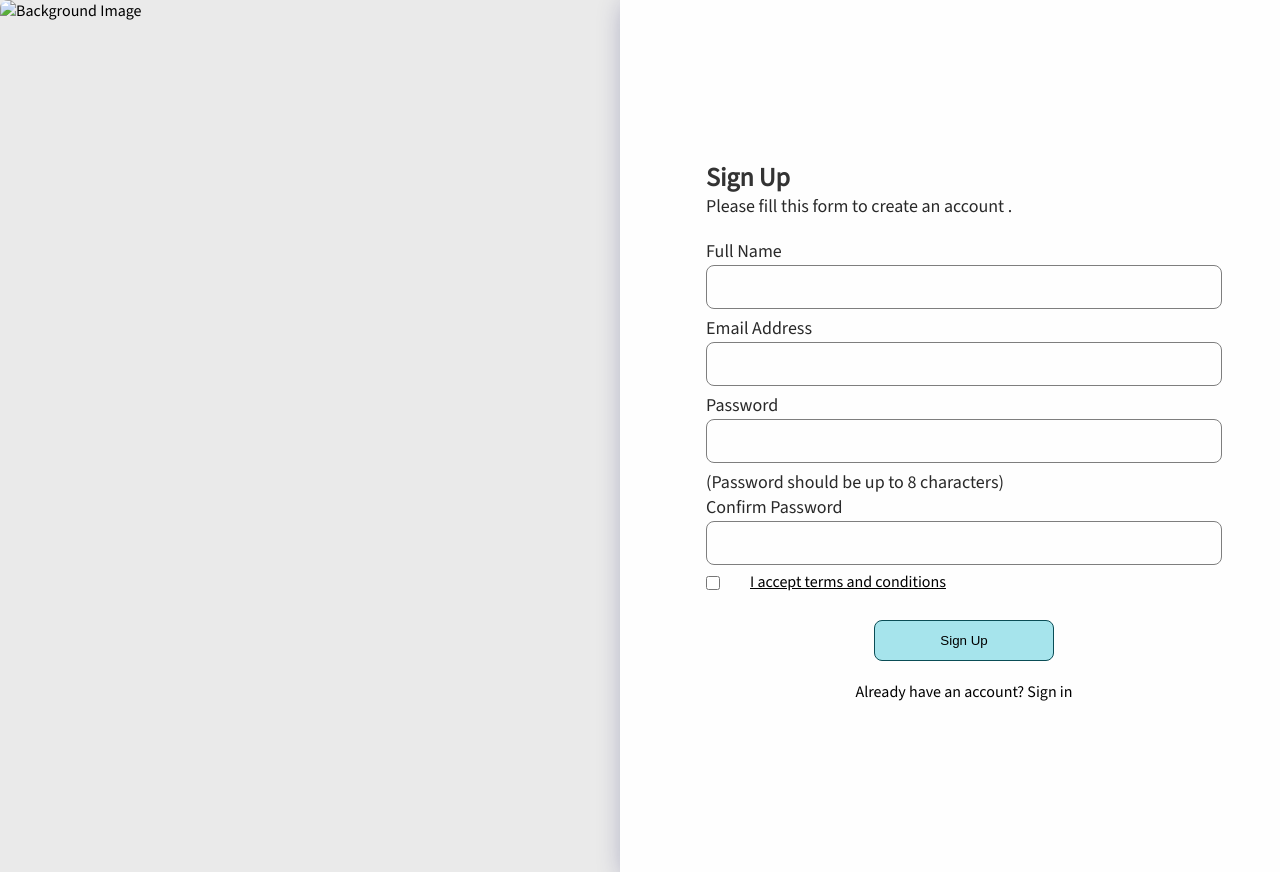
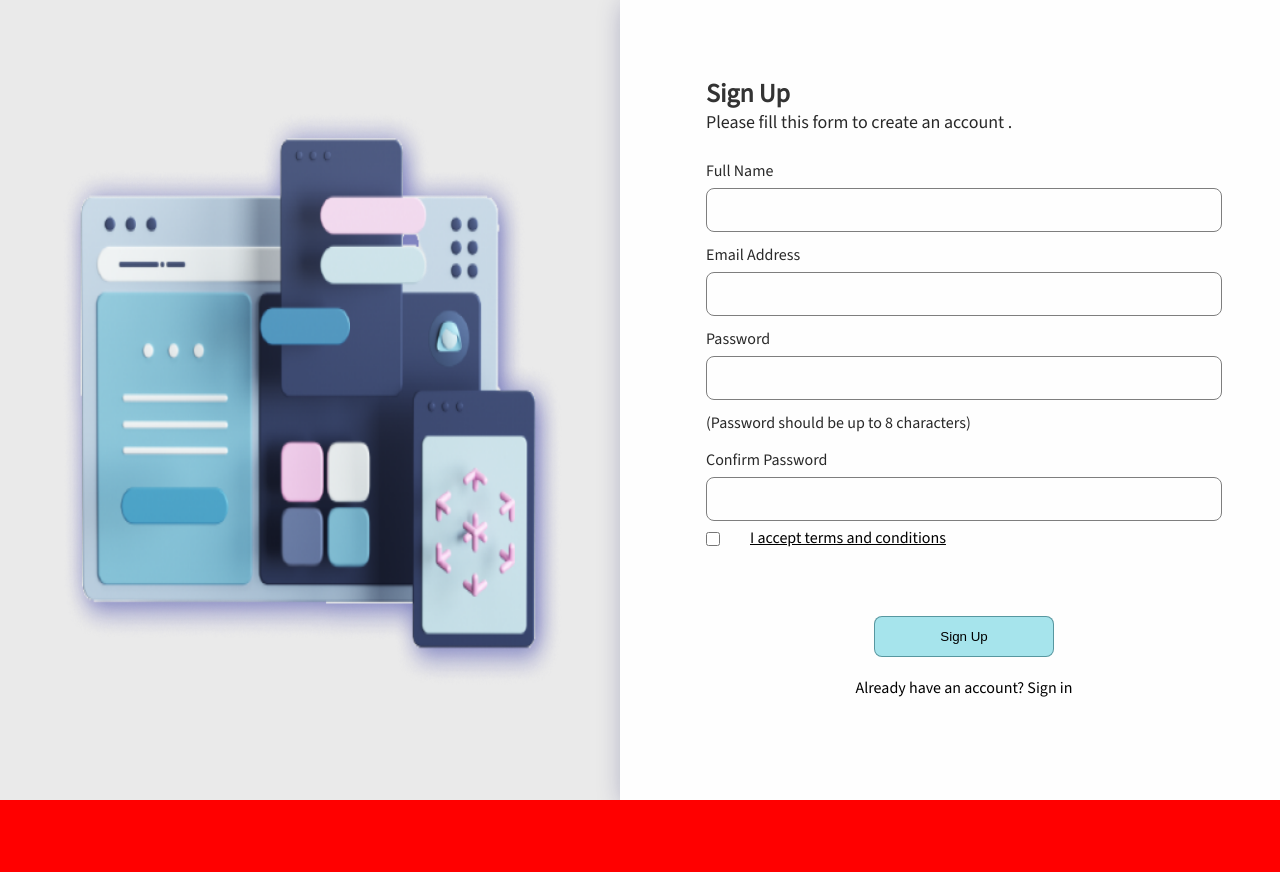
Before and after one commit to Renaissance-Innovation-Labs/bootcamp_frontend_lms1, a plain HTML site: page pages/sign-up.html in a window 1280 px wide. Shown: the top 872 px of the page. After the commit the page ends 800 px from the top, so only its background shows below. Drawn offline with nearby package versions, Linux system fonts and the light colour scheme; files that its build step writes are made by us from their sources.

Commit message:
changed CSS link

```diff
--- a/pages/sign-up.html
+++ b/pages/sign-up.html
@@ -1,8 +1,8 @@
 <!DOCTYPE html>
 <html>
 <head>
-  <title>Login Form</title>
-  <link rel="stylesheet" href="sign-up.css">
+  <title>Sign-Up Form</title>
+  <link rel="stylesheet" href="../styles/sign-up.css">
   <link rel="preconnect" href="https://fonts.googleapis.com">
   <link rel="preconnect" href="https://fonts.gstatic.com" crossorigin>
   <link href="https://fonts.googleapis.com/css2?family=Plus+Jakarta+Sans:wght@200;300;500;600;700&family=Poppins:wght@500&family=Red+Hat+Display:wght@500;700;900&family=Source+Sans+3:ital,wght@0,200;0,400;0,500;1,200;1,300;1,400&display=swap" rel="stylesheet">
@@ -10,7 +10,7 @@
 </head>
 <body>
     <div class="container1">
-        <img src="public/images/image-11.png" alt="Background Image">
+        <img src="../assets/login-image.png" alt="Background Image">
     </div>
 
   <div class="container2">
@@ -24,10 +24,12 @@
         <input type="text" name="fullname" required>
       </div>
 
+
       <div>
       <p class="input-names">Email Address</p>
         <input type="email"  name="email" required>
       </div>
+
 
       <div class="passworddiv">
         <p class="input-names">Password</p>
@@ -46,6 +48,7 @@
         </div>
 
 
+
       <div class="sign-up-div">
             <button>Sign Up</button>
             <p>Already have an account? Sign in</p>
--- a/styles/login.css
+++ b/styles/login.css
@@ -53,7 +53,9 @@
 .inputname {
   color: var(--black-800, #292929);
   font-size: 14px;
+  margin: 10px;
 }
+
 
 
 
@@ -68,6 +70,7 @@
   margin-bottom: 26px;
 }
 
+
 .passworddiv{
   display: flex;
   justify-content: space-between;
@@ -76,6 +79,8 @@
   border: 2px solid #808080;
   padding: 16px;
 }
+
+
 
 
 input[type="password"] {
@@ -94,11 +99,12 @@
   justify-content: space-evenly;
   font-style: normal;
 
+
 }
 .remember{
     display: flex;
     justify-content: space-between;
-      margin-bottom: 20px;
+    margin: 18px auto;
     font-style: italic;
 }
 .logindiv{
@@ -121,7 +127,7 @@
   gap: 8px;
   margin:10px auto;
   border-radius: 8px;
-    border: 1px solid #0A4D56;
+  border: 1px solid rgba(10, 77, 86, .5);
   background: #A6E4EC;
 }
 
--- a/styles/sign-up.css
+++ b/styles/sign-up.css
@@ -17,18 +17,13 @@
 
 }
 .container1 img{
-    width: 216px;
-    height: 187px;
-    top: 53px;
-    left: 106px;
+  width:220px;
   border-radius: 8px;
 }
 .container2{
   border-radius: 32px 32px 0px 0px;
   background:#FAFAFA;
-    margin: 16px, 34px, 16px, 34px;
-    gap: 4px;
-    /* height: 78vh; */
+  margin: 16px, 34px, 10px, 34px;
   box-shadow: 4px 4px 25px 0px #010AD94D;
   box-shadow: 4px 4px 25px 0px #030B564D;
 }
@@ -49,18 +44,22 @@
 }
 .input-names{
   color: #292929;
-    font-size: 18px;
+  font-size: 16px;
   font-family: Source Sans 3;
-    margin: 1px 30px;
+  margin: 6px 30px;
 }
 input{
   margin: 1px  30px 6px 30px;
-    width: 310px;
+  width: 300px;
   height: 34px;
   border-radius: 8px;
   border: 1px solid var(--white-1000, #7E7E7E);
   background: var(--white-200, #FEFEFE);
   padding: 2px auto;
+}
+
+.passworddiv p:nth-of-type(2){
+  padding-bottom: 10px;
 }
 .checkdiv{
   display: flex;
@@ -72,7 +71,6 @@
   border-radius: 4px;
   border: 1px solid var(--white-1000, #7E7E7E);
   background: var(--white-100, #FEFEFE);
-    gap: opx;
 }
 
 button {
@@ -83,7 +81,7 @@
   gap: 8px;
   margin:10px auto;
   border-radius: 8px;
-    border: 1px solid #0A4D56;
+  border: 1px solid rgba(10, 77, 86, .5);
   background: #A6E4EC;
 }
 .sign-up-div{
@@ -92,13 +90,22 @@
   justify-content: center;
   align-items: center;
   text-align: center;
-    margin: 0 auto;
+  padding: 40px;
 }
+
+
+
+
+
+
+
+
 
 
 @media screen and (min-width: 1024px) {
   body{
-
+    background-color: red;
+      height: 100vh;
       display: grid;
       grid-template-columns: 1.3fr 1fr;
   }
@@ -110,7 +117,7 @@
     .container2{
       border-radius: 0;
       gap: 72px;
-        padding: 150px 56px;
+      padding: 66px 56px;
       flex-direction: column;
       justify-content: center;
       align-items: center;
@@ -129,6 +136,7 @@
       margin: 20px 0px;
     }
     .sign-up-div{
-        margin-bottom: 20px;
+      /* margin-bottom: 20px; */
+      padding-bottom: 0px;
     }
      }
```
Also changed, not shown: index.html (+8 -2 lines). Lines whose indentation alone changed are shown as unchanged.
